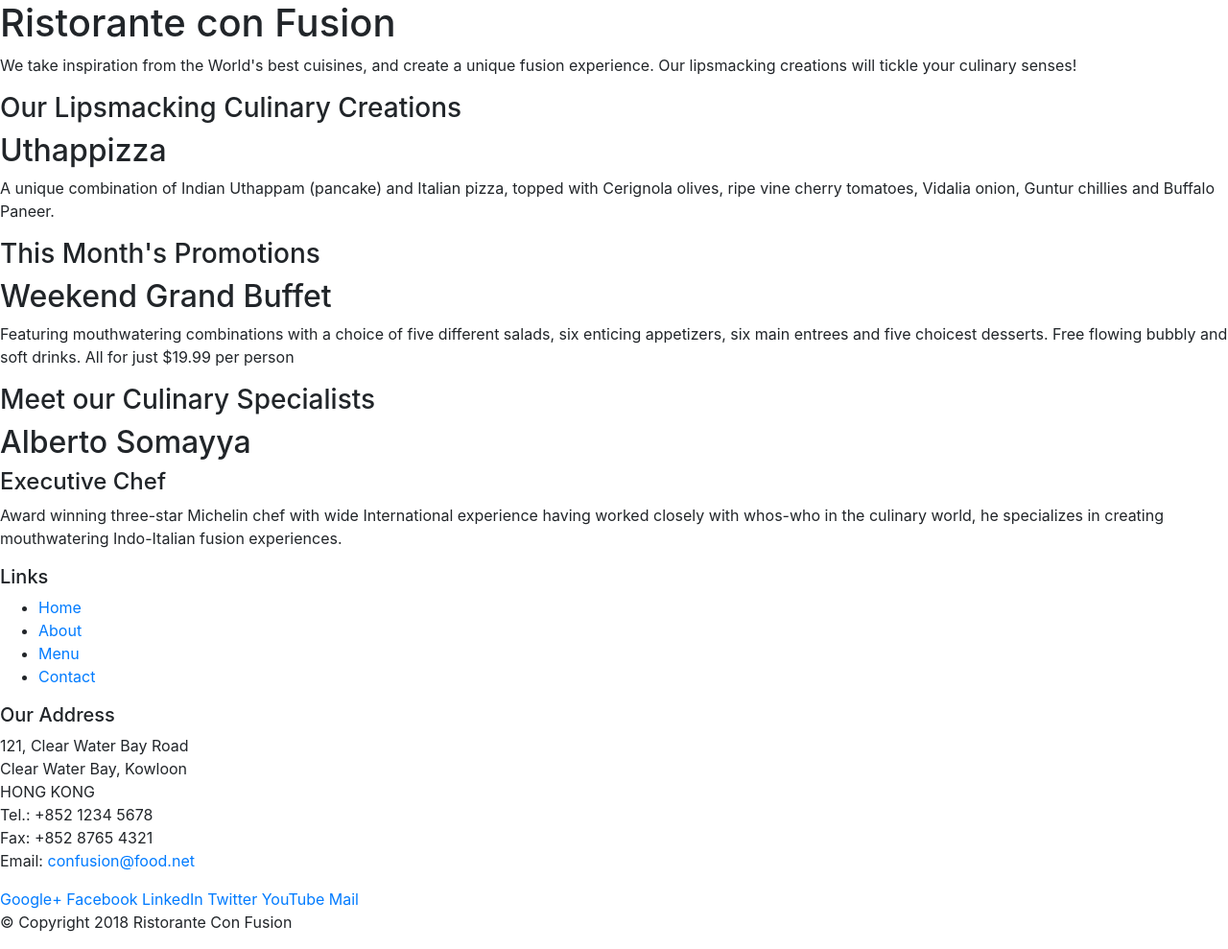
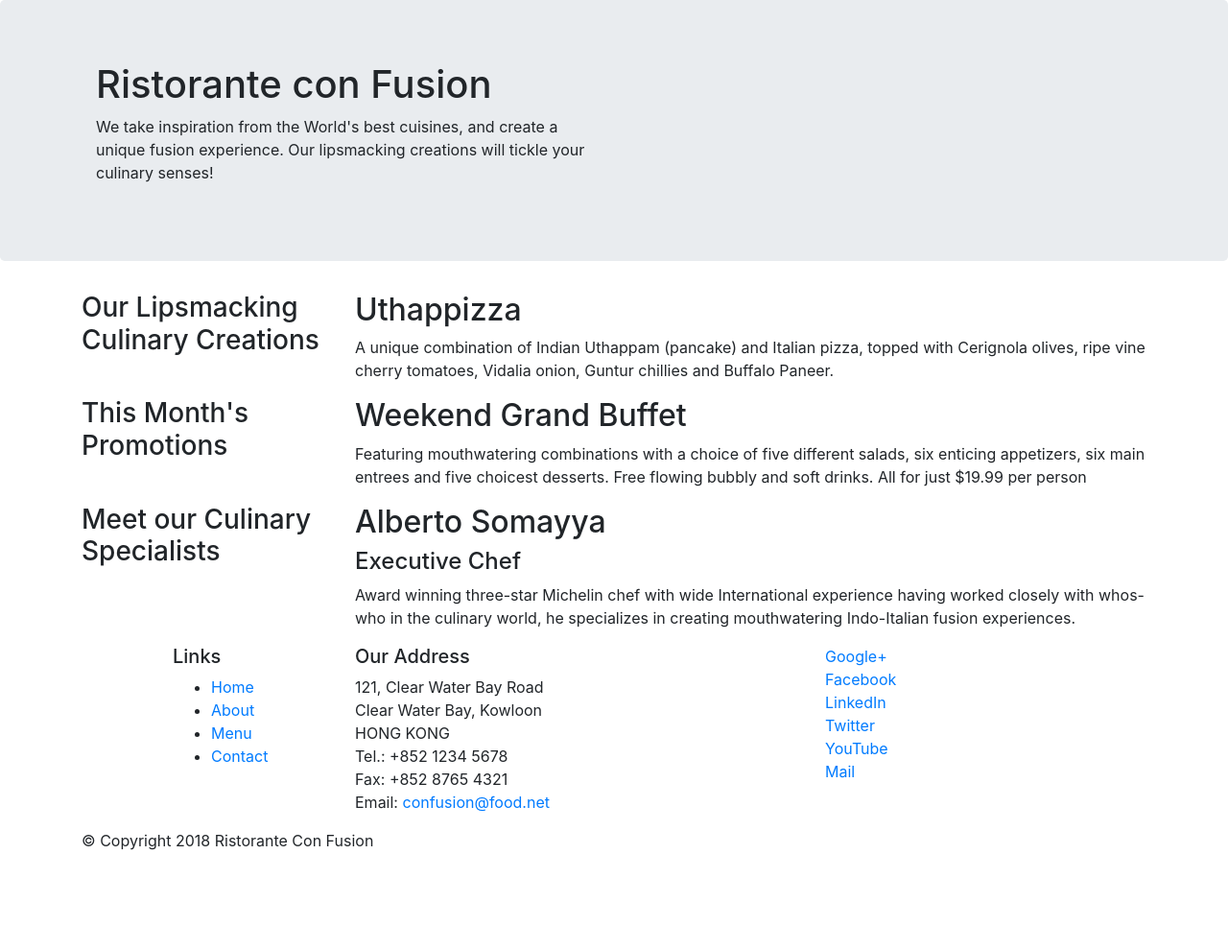
Before and after one commit to saurabhLinqia/Front-end-web-ui-framework, a website: page index.html in a window 1280 px wide. Shown: the whole page at 96% size. After the commit the page ends 904 px from the top, so only its background shows below. Drawn offline with nearby package versions, Linux system fonts and the light colour scheme.

Commit message:
bootstrap-part1

```diff
--- a/index.html
+++ b/index.html
@@ -14,45 +14,45 @@
 <body>
 
     <header>
-        <div>
-            <div>
-                <div>
+        <div class="jumbotron">
+            <div class="container">
+                <div class="col-12 col-sm-6">
                     <h1>Ristorante con Fusion</h1>
                     <p>We take inspiration from the World's best cuisines, and create a unique fusion experience. Our lipsmacking creations will tickle your culinary senses!</p>
                 </div>
-                <div>
+                <div class="col-12 col-sm-6">
                 </div>
             </div>
         </div>
     </header>
 
-    <div>
-        <div>
-            <div>
+    <div class="container">
+        <div class="row">
+            <div class="col-12 col-sm-4 col-md-3">
                 <h3>Our Lipsmacking Culinary Creations</h3>
             </div>
-            <div>
+            <div class="col col-sm col-md">
                 <h2>Uthappizza</h2>
                 <p>A unique combination of Indian Uthappam (pancake) and Italian pizza, topped with Cerignola olives, ripe vine cherry tomatoes, Vidalia onion, Guntur chillies and Buffalo Paneer.</p>
             </div>
         </div>
 
 
-        <div>
-            <div>
+        <div class="row">
+            <div class="col-12 col-sm-4 col-md-3">
                 <h3>This Month's Promotions</h3>
             </div>
-            <div>
+            <div class="col col-sm col-md">
                 <h2>Weekend Grand Buffet</h2>
                 <p>Featuring mouthwatering combinations with a choice of five different salads, six enticing appetizers, six main entrees and five choicest desserts. Free flowing bubbly and soft drinks. All for just $19.99 per person </p>
             </div>
         </div>
 
-        <div>
-            <div>
+        <div class="row">
+            <div class="col-12 col-sm-4 col-md-3">
                 <h3>Meet our Culinary Specialists</h3>
             </div>
-            <div>
+            <div class="col col-sm col-md">
                 <h2>Alberto Somayya</h2>
                 <h4>Executive Chef</h4>
                 <p>Award winning three-star Michelin chef with wide International experience having worked closely with whos-who in the culinary world, he specializes in creating mouthwatering Indo-Italian fusion experiences. </p>
@@ -61,9 +61,9 @@
     </div>
 
     <footer>
-        <div>
-            <div>
-                <div>
+        <div class="container">
+            <div class="row">
+                <div class="col-4 offset-1 col-sm-2">
                     <h5>Links</h5>
                     <ul>
                         <li><a href="#">Home</a></li>
@@ -72,7 +72,7 @@
                         <li><a href="#">Contact</a></li>
                     </ul>
                 </div>
-                <div>
+                <div class="col-7 col-sm-5">
                     <h5>Our Address</h5>
                     <address>
 		              121, Clear Water Bay Road<br>
@@ -83,8 +83,8 @@
 		              Email: <a href="mailto:confusion@food.net">confusion@food.net</a>
 		           </address>
                 </div>
-                <div>
-                    <div>
+                <div class="col-12 col-sm-4">
+                    <div class="col-4 col-sm-2">
                         <a href="http://google.com/+">Google+</a>
                         <a href="http://www.facebook.com/profile.php?id=">Facebook</a>
                         <a href="http://www.linkedin.com/in/">LinkedIn</a>
@@ -94,8 +94,8 @@
                     </div>
                 </div>
            </div>
-           <div>
-                <div>
+           <div class="row">
+                <div class="col-auto">
                     <p>© Copyright 2018 Ristorante Con Fusion</p>
                 </div>
            </div>
```
